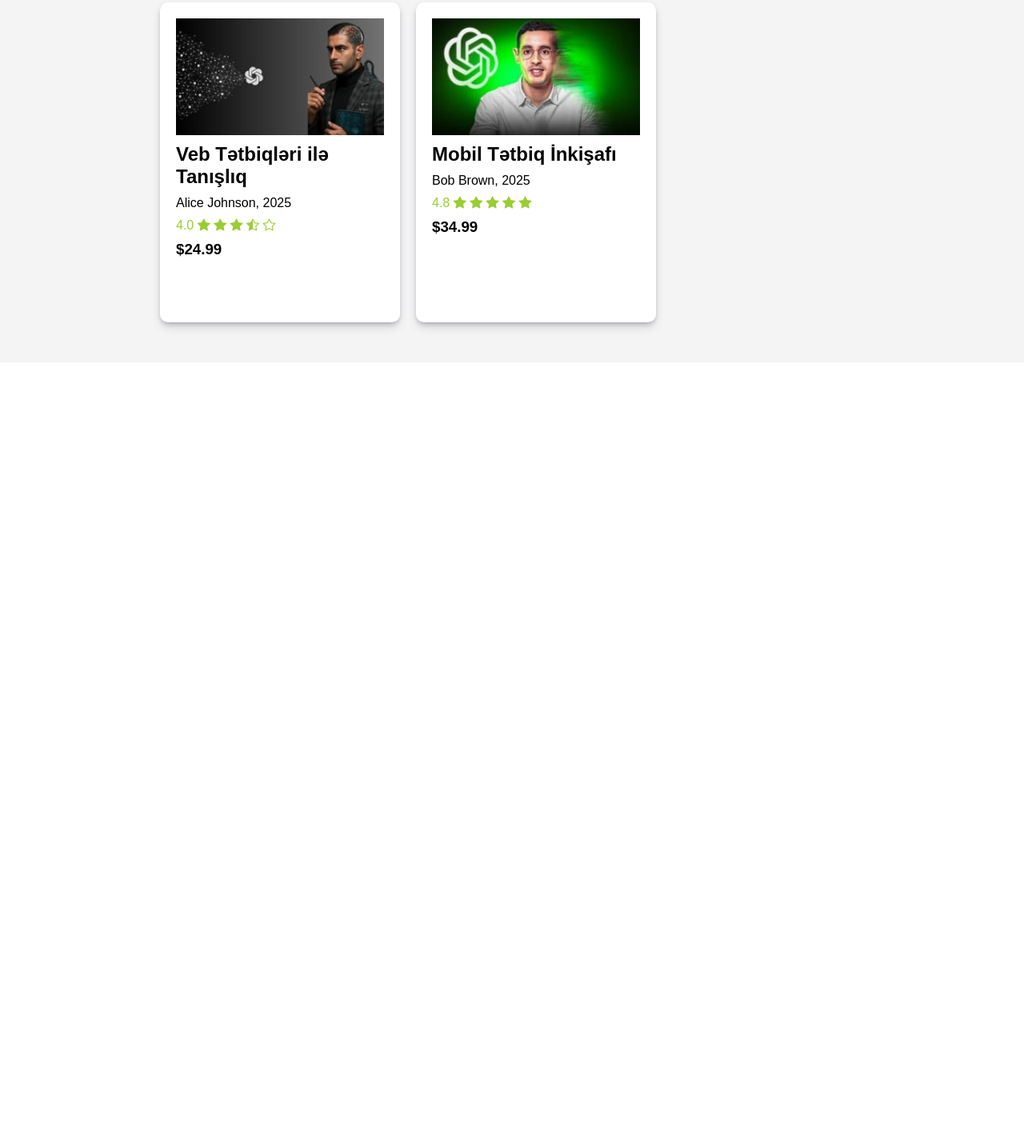
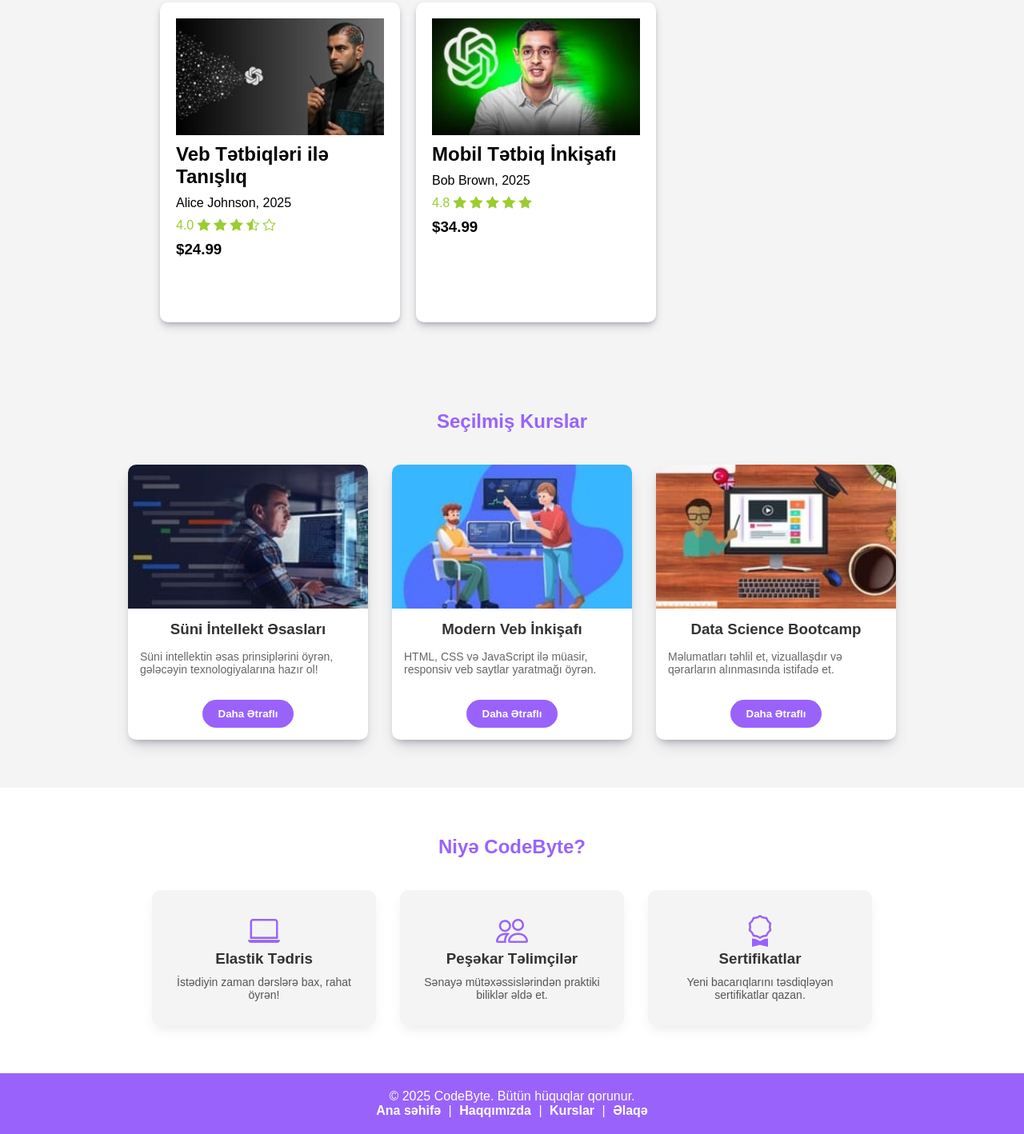
Before and after one commit to Ramal19/codebyte, a plain HTML site: page index.html in a window 1280 px wide. Shown: the part 1290-2708 px from the top of the page at 80% size. Before the commit the page ends 1743 px from the top, so only its background shows below. Drawn offline with nearby package versions, Linux system fonts and the light colour scheme.

Commit message:
New project lasted commit

```diff
--- a/index.html
+++ b/index.html
@@ -191,6 +191,67 @@
         </div>
     </section>
 
+    <section class="featured-courses">
+        <div class="container">
+            <h2>Seçilmiş Kurslar</h2>
+            <div class="cards">
+                <div class="course-card">
+                    <img src="./images/selected-course-1.jpg" alt="AI Kursu">
+                    <h3>Süni İntellekt Əsasları</h3>
+                    <p>Süni intellektin əsas prinsiplərini öyrən, gələcəyin texnologiyalarına hazır ol!</p>
+                    <button>Daha Ətraflı</button>
+                </div>
+                <div class="course-card">
+                    <img src="./images/selected-course-2.jpg" alt="Veb İnkişafı">
+                    <h3>Modern Veb İnkişafı</h3>
+                    <p>HTML, CSS və JavaScript ilə müasir, responsiv veb saytlar yaratmağı öyrən.</p>
+                    <button>Daha Ətraflı</button>
+                </div>
+                <div class="course-card">
+                    <img src="./images/selected-course-3.jpg" alt="Data Science">
+                    <h3>Data Science Bootcamp</h3>
+                    <p>Məlumatları təhlil et, vizuallaşdır və qərarların alınmasında istifadə et.</p>
+                    <button>Daha Ətraflı</button>
+                </div>
+            </div>
+        </div>
+    </section>
+
+    <section class="platform-benefits">
+        <div class="container">
+            <h2>Niyə CodeByte?</h2>
+            <div class="benefits-cards">
+                <div class="benefit-card">
+                    <i class="bi bi-laptop"></i>
+                    <h3>Elastik Tədris</h3>
+                    <p>İstədiyin zaman dərslərə bax, rahat öyrən!</p>
+                </div>
+                <div class="benefit-card">
+                    <i class="bi bi-people"></i>
+                    <h3>Peşəkar Təlimçilər</h3>
+                    <p>Sənayə mütəxəssislərindən praktiki biliklər əldə et.</p>
+                </div>
+                <div class="benefit-card">
+                    <i class="bi bi-award"></i>
+                    <h3>Sertifikatlar</h3>
+                    <p>Yeni bacarıqlarını təsdiqləyən sertifikatlar qazan.</p>
+                </div>
+            </div>
+        </div>
+    </section>
+
+    <footer>
+        <div class="container">
+            <p>&copy; 2025 CodeByte. Bütün hüquqlar qorunur.</p>
+            <nav>
+                <a href="./index.html">Ana səhifə</a> |
+                <a href="./public/about.html">Haqqımızda</a> |
+                <a href="./public/course.html">Kurslar</a> |
+                <a href="./public/contact.html">Əlaqə</a>
+            </nav>
+        </div>
+    </footer>
+
     <script src="./public/js/main.js"></script>
 </body>
 
--- a/public/css/main.css
+++ b/public/css/main.css
@@ -114,6 +114,7 @@ header > nav > ul > li > button:nth-child(2):hover {
     width: 100%;
     padding: 50px 200px;
     background-color: #9963fb;
+    font-family: Arial, Helvetica, sans-serif;
 }
 
 .slide > .slide-box {
@@ -156,9 +157,26 @@ header > nav > ul > li > button:nth-child(2):hover {
 .slide > .slide-box > .slide-second > .slide-second-text {
 
     width: 440px;
-    height: 150px;
+    height: 220px;
     padding: 30px 20px;
     background-color: #fff;
+    display: flex;
+    flex-direction: column;
+    gap: 20px;
+}
+
+.slide > .slide-box > .slide-second > .slide-second-text > .slide-second-btn > .btn {
+
+    width: 100px;
+    padding: 10px;
+    color: #333;
+    background-color: #9963fb;
+    border: none;
+    border-radius: 9999px;
+    font-size: 12px;
+    font-weight: 600;
+    color: #fff;
+    cursor: pointer;
 }
 
 /* Courses lists */
@@ -253,6 +271,140 @@ header > nav > ul > li > button:nth-child(2):hover {
 
     color: yellowgreen;
 }
+
+/* Ümumi konteyner */
+.container {
+    max-width: 1200px;
+    margin: 0 auto;
+    padding: 0 20px;
+    font-family: Arial, Helvetica, sans-serif;
+}
+
+/* Seçilmiş Kurslar Bölməsi */
+.featured-courses {
+    background-color: #f4f4f4;
+    padding: 60px 0;
+    text-align: center;
+}
+
+.featured-courses h2 {
+    color: #9963fb;
+    margin-bottom: 40px;
+}
+
+.featured-courses .cards {
+    display: flex;
+    flex-wrap: wrap;
+    gap: 30px;
+    justify-content: center;
+}
+
+.featured-courses .course-card {
+    background-color: #fff;
+    border-radius: 10px;
+    box-shadow: rgba(50, 50, 93, 0.2) 0px 10px 20px -5px, rgba(0, 0, 0, 0.3) 0px 6px 10px -5px;
+    width: 300px;
+    overflow: hidden;
+    display: flex;
+    flex-direction: column;
+    align-items: center;
+    text-align: left;
+}
+
+.featured-courses .course-card img {
+    width: 100%;
+    height: 180px;
+    object-fit: cover;
+}
+
+.featured-courses .course-card h3 {
+    color: #333;
+    margin: 15px;
+}
+
+.featured-courses .course-card p {
+    color: #666;
+    margin: 0 15px 15px;
+    font-size: 14px;
+}
+
+.featured-courses .course-card button {
+    margin: 15px;
+    background-color: #9963fb;
+    color: #fff;
+    border: none;
+    padding: 10px 20px;
+    border-radius: 9999px;
+    cursor: pointer;
+    font-weight: 600;
+}
+
+.featured-courses .course-card button:hover {
+    background-color: #7a4cd2;
+}
+
+/* Platform Benefits Bölməsi */
+.platform-benefits {
+    background-color: #fff;
+    padding: 60px 0;
+    text-align: center;
+}
+
+.platform-benefits h2 {
+    color: #9963fb;
+    margin-bottom: 40px;
+}
+
+.platform-benefits .benefits-cards {
+    display: flex;
+    flex-wrap: wrap;
+    gap: 30px;
+    justify-content: center;
+}
+
+.platform-benefits .benefit-card {
+    background-color: #f4f4f4;
+    border-radius: 10px;
+    width: 280px;
+    padding: 30px 20px;
+    box-shadow: rgba(50, 50, 93, 0.1) 0px 8px 16px -4px;
+}
+
+.platform-benefits .benefit-card i {
+    font-size: 40px;
+    color: #9963fb;
+    margin-bottom: 15px;
+}
+
+.platform-benefits .benefit-card h3 {
+    color: #333;
+    margin-bottom: 10px;
+}
+
+.platform-benefits .benefit-card p {
+    color: #555;
+    font-size: 14px;
+}
+
+/* Footer */
+footer {
+    background-color: #9963fb;
+    color: #fff;
+    padding: 20px 0;
+    text-align: center;
+}
+
+footer nav a {
+    color: #fff;
+    text-decoration: none;
+    margin: 0 5px;
+    font-weight: 600;
+}
+
+footer nav a:hover {
+    text-decoration: underline;
+}
+
 /*
 /* Böyük ekranlar
 @media (min-width: 1200px) {
```
Also changed, not shown: images/selected-course-1.jpg (added), images/selected-course-2.jpg (added), images/selected-course-3.jpg (added).
